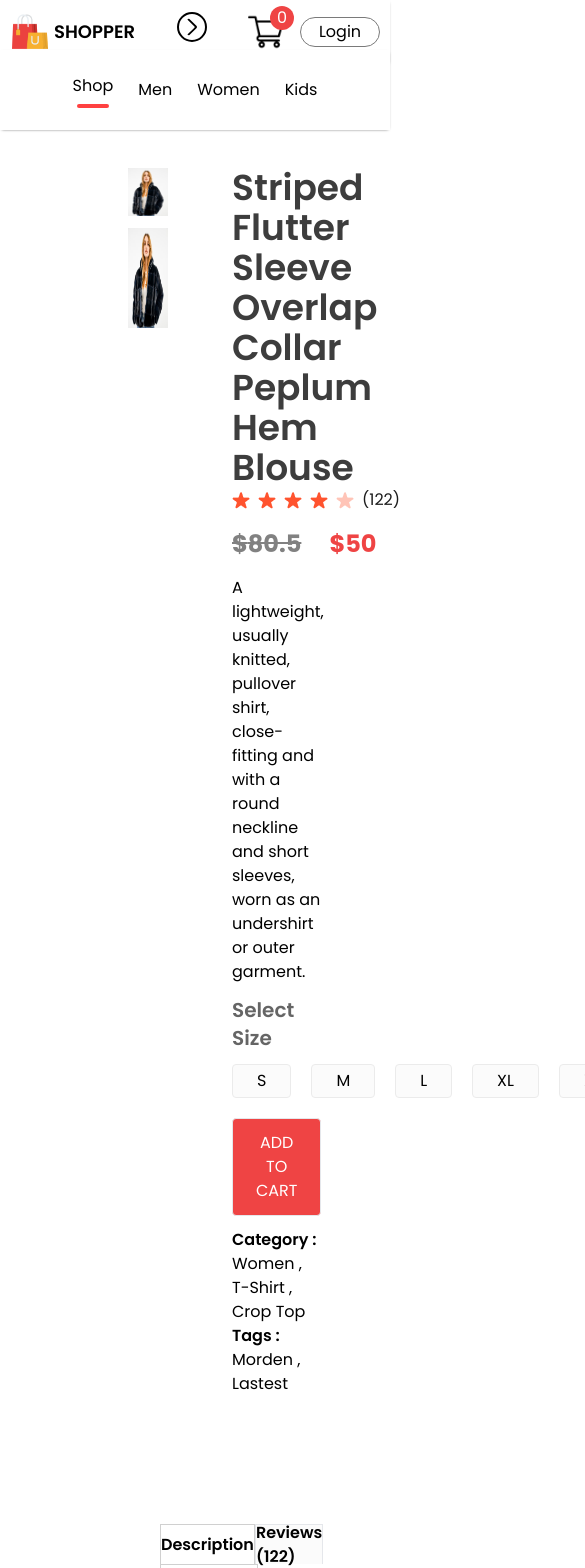
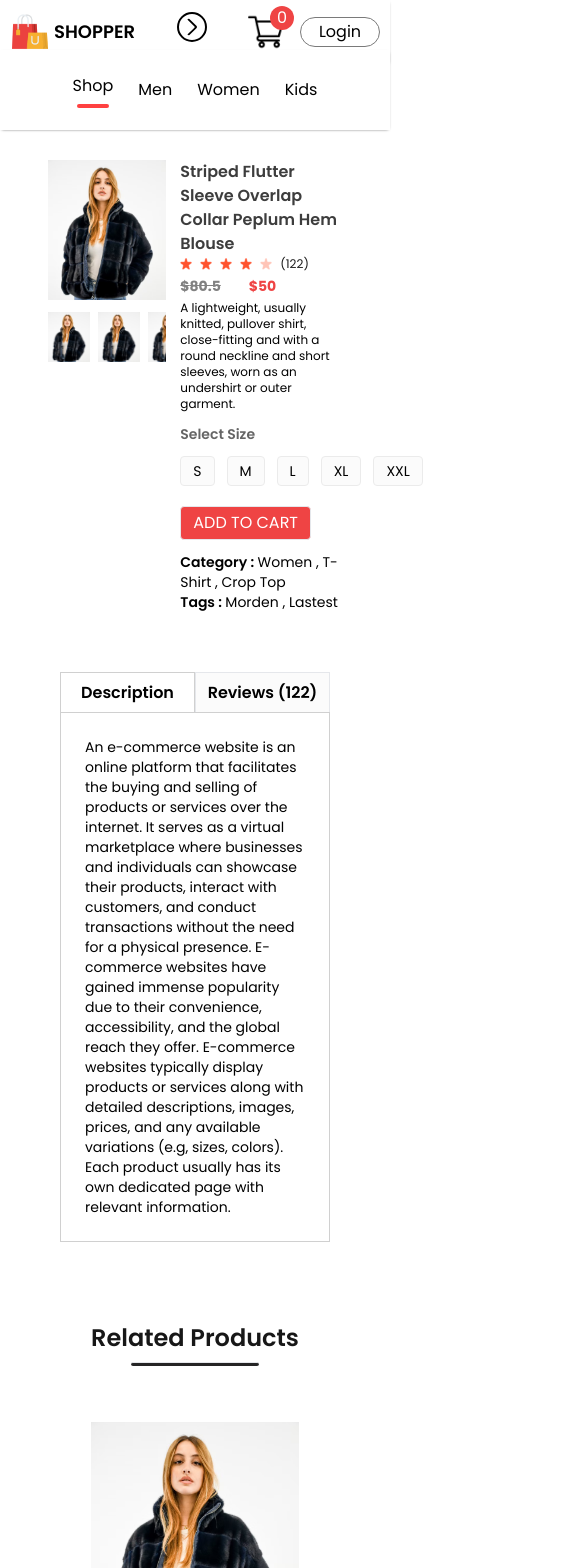
Before and after one commit to NotAfraiddd/Frontend_E_Commerce, a React (Create React App) app: page /product/1 in a window 390 px wide. Shown: the top 1568 px of the page, 585 px wide, since content can reach past the window. Built offline with nearby package versions, Linux system fonts and the light colour scheme.

Commit message:
feat: add UI

```diff
--- a/src/assets/components/breadcrums/BreadCrums.css
+++ b/src/assets/components/breadcrums/BreadCrums.css
@@ -0,0 +1,7 @@
+.breadcrum span {
+  display: -webkit-box;
+  -webkit-box-orient: vertical;
+  -webkit-line-clamp: 1;
+  text-overflow: ellipsis;
+  overflow: hidden;
+}
--- a/src/assets/components/breadcrums/BreadCrums.tsx
+++ b/src/assets/components/breadcrums/BreadCrums.tsx
@@ -5,10 +5,10 @@ import { InterfaceProduct } from '@components/Item/InterfaceShopCategory'
 
 export default function BreadCrums({ product }: InterfaceProduct) {
   return (
-    <div className='breadcrum flex items-center gap-2 mx-32 my-10 text-[#5e5e5e] capitalize text-base font-semibold text'>
+    <div className='breadcrum mx-12 sm:mx-14 md:mx-16 xl:mx-32 text-xs md:text-sm lg:text-base xl:text-xl flex items-center gap-2 my-10 text-[#5e5e5e] capitalize font-semibold text'>
       HOME <img src={breadcrum_arrow} className=' w-4 h-4' alt='' /> SHOP
       <img src={breadcrum_arrow} className=' w-4 h-4' alt='' /> {product.category}
-      <img src={breadcrum_arrow} className=' w-4 h-4' alt='' />
+      <img src={breadcrum_arrow} className=' w-4 h-4' alt='' /> <span>{product.name}</span>
     </div>
   )
 }
--- a/src/assets/components/cartItems/CartItems.css
+++ b/src/assets/components/cartItems/CartItems.css
@@ -1,4 +1,4 @@
-@media (max-width: 1024px) {
+@media (max-width: 1100px) {
   .cart-items {
     margin-left: 80px;
     margin-right: 80px;
--- a/src/assets/components/descriptionBox/DescriptionBox.css
+++ b/src/assets/components/descriptionBox/DescriptionBox.css
@@ -1,3 +1,9 @@
-.description-box__nav-box.fade{
-    background-color: #fbfbfb;
+.description-box__nav-box.fade {
+  background-color: #fbfbfb;
 }
+
+@media (max-width: 1280px) {
+  .description-box {
+    margin: 60px;
+  }
+}
--- a/src/assets/components/descriptionBox/DescriptionBox.tsx
+++ b/src/assets/components/descriptionBox/DescriptionBox.tsx
@@ -11,7 +11,7 @@ export default function DescriptionBox() {
           Reviews (122)
         </div>
       </div>
-      <div className='description-box__description flex flex-col gap-4 border p-12 mb-20 border-[#d0d0d0]'>
+      <div className='description-box__description text-sm lg:text-base flex flex-col gap-4 border p-6 md:p-12 mb-20 border-[#d0d0d0]'>
         <p>
           An e-commerce website is an online platform that facilitates the buying and selling of products or services
           over the internet. It serves as a virtual marketplace where businesses and individuals can showcase their
--- a/src/assets/components/footer/Footer.tsx
+++ b/src/assets/components/footer/Footer.tsx
@@ -5,9 +5,9 @@ import { logo_big, instagram_icon, pintester_icon, whatsapp_icon } from '@images
 export const Footer = () => {
   return (
     <div className='footer flex flex-col justify-center items-center gap-12'>
-      <div className='footer-logo flex items-center gap-5'>
+      <div className='footer-logo flex items-center gap-5 mt-5'>
         <img src={logo_big} alt='Logo-big' />
-        <p className='text-[#383838] text-[46px] font-bold'>SHOPPER</p>
+        <div className='text-[#383838] text-3xl font-bold'>SHOPPER</div>
       </div>
       <ul className='footer-links flex list-none lg:gap-12 gap-5 justify-center text-[#252525] text-xl flex-wrap px-2'>
         <li className='footer-item cursor-pointer'>Company</li>
@@ -29,7 +29,7 @@ export const Footer = () => {
       </div>
       <div className='footer-copyright flex flex-col items-center gap-7 w-full mb-7 text-[#1a1a1a] text-xl break-words text-center'>
         <hr className='w-4/5 rounded-lg h-1 bg-[#c7c7c7]' />
-        <p>Copyright © 2024 - All Right Reserved</p>
+        <p className='text-base lg:text-xl'>Copyright © 2024 - All Right Reserved</p>
       </div>
     </div>
   )
--- a/src/assets/components/productDisplay/ProductDisplay.css
+++ b/src/assets/components/productDisplay/ProductDisplay.css
@@ -0,0 +1,3 @@
+.product-display__img-main {
+  width: -webkit-fill-available;
+}
--- a/src/assets/components/productDisplay/ProductDisplay.tsx
+++ b/src/assets/components/productDisplay/ProductDisplay.tsx
@@ -7,54 +7,58 @@ export default function ProductDisplay({ product }: InterfaceProduct) {
   const { addToCart } = useContext(ShopContext)
 
   return (
-    <div className='flex mx-32'>
-      <div className='product-display__left flex gap-3 w-1/3 flex-col'>
+    <div className='product flex mx-12 sm:mx-14 md:mx-16 xl:mx-32 justify-between'>
+      <div className='product-display__left flex gap-3 w-2/5 flex-col'>
         <div className='product-display__img'>
-          <img className='product-display__img-main h-full object-contain' src={product.image} alt='' />
+          <img className='product-display__img-main object-contain' src={product.image} alt='' />
         </div>
-        <div className='product-display__img-list flex justify-between gap-2 overflow-x-auto'>
-          <img src={product.image} alt='' className='h-[100px]' />
-          <img src={product.image} alt='' className='h-[100px]' />
-          <img src={product.image} alt='' className='h-[100px]' />
-          <img src={product.image} alt='' className='h-[100px]' />
-          <img src={product.image} alt='' className='h-[100px]' />
-          <img src={product.image} alt='' className='h-[100px]' />
+        <div className='product-display__img-list flex justify-between w-fit gap-2 overflow-x-auto'>
+          <img src={product.image} alt='' className='h-[50px] sm:h-20 md:h-24 xl:h-28' />
+          <img src={product.image} alt='' className='h-[50px] sm:h-20 md:h-24 xl:h-28' />
+          <img src={product.image} alt='' className='h-[50px] sm:h-20 md:h-24 xl:h-28' />
+          <img src={product.image} alt='' className='h-[50px] sm:h-20 md:h-24 xl:h-28' />
+          <img src={product.image} alt='' className='h-[50px] sm:h-20 md:h-24 xl:h-28' />
+          <img src={product.image} alt='' className='h-[50px] sm:h-20 md:h-24 xl:h-28' />
         </div>
       </div>
-      <div className='product-display__right w-2/3 mx-16 flex flex-col'>
-        <h1 className='text-[#3d3d3d] text-4xl font-semibold'>{product.name}</h1>
-        <div className='product-display__right-star flex items-center gap-2 text-base text-[#1c1c1c]'>
-          <img src={star_icon} alt='' />
-          <img src={star_icon} alt='' />
-          <img src={star_icon} alt='' />
-          <img src={star_icon} alt='' />
-          <img src={star_dull_icon} alt='' />
+      <div className='product-display__right w-[55%] flex flex-col'>
+        <h1 className='text-[#3d3d3d] text-base sm:text-lg font-semibold md:text-2xl xl:text-4xl'>{product.name}</h1>
+        <div className='product-display__right-star flex items-center gap-2 text-[#1c1c1c] text-xs md:text-sm lg:text-base'>
+          <img src={star_icon} alt='' className='w-3 md:w-4 lg:w-fit' />
+          <img src={star_icon} alt='' className='w-3 md:w-4 lg:w-fit' />
+          <img src={star_icon} alt='' className='w-3 md:w-4 lg:w-fit' />
+          <img src={star_icon} alt='' className='w-3 md:w-4 lg:w-fit' />
+          <img src={star_dull_icon} alt='' className='w-3 md:w-4 lg:w-fit' />
           <p>(122)</p>
         </div>
-        <div className='product-display__right-prices flex my-4 gap-7 text-2xl font-bold'>
-          <div className='product-display__price-old text-[#818181] line-through'>${product.old_price}</div>
-          <div className='product-display__price-new text-red-500'>${product.new_price}</div>
+        <div className='product-display__right-prices flex my-1 sm:my-2 md:my-3 lg:my-4 gap-7 text-2xl font-bold'>
+          <div className='product-display__price-old text-[#818181] line-through text-sm md:text-base lg:text-xl'>
+            ${product.old_price}
+          </div>
+          <div className='product-display__price-new text-red-500 text-sm md:text-base lg:text-xl'>
+            ${product.new_price}
+          </div>
         </div>
-        <div className='product-display__description'>
+        <div className='product-display__description text-xs md:text-sm lg:text-base'>
           A lightweight, usually knitted, pullover shirt, close-fitting and with a round neckline and short sleeves,
           worn as an undershirt or outer garment.
         </div>
         <div className='product-display__sizes'>
-          <h1 className='text-[#656565] text-xl font-semibold mt-3'>Select Size</h1>
-          <div className='product-display__size flex my-3 gap-5'>
-            <div className='py-1 hover:bg-[#e3e3e3] px-6 rounded bg-[#fbfbfb] border-[#ebebeb] border cursor-pointer'>
+          <h1 className='text-[#656565] text-sm md:text-base lg:text-xl font-semibold mt-3'>Select Size</h1>
+          <div className='product-display__size flex my-3 gap-3 md:gap-5 '>
+            <div className='py-1 hover:bg-[#e3e3e3] md:px-6 px-3 text-sm md:text-base rounded bg-[#fbfbfb] border-[#ebebeb] border cursor-pointer'>
               S
             </div>
-            <div className='py-1 hover:bg-[#e3e3e3] px-6 rounded bg-[#fbfbfb] border-[#ebebeb] border cursor-pointer'>
+            <div className='py-1 hover:bg-[#e3e3e3] md:px-6 px-3 text-sm md:text-base rounded bg-[#fbfbfb] border-[#ebebeb] border cursor-pointer'>
               M
             </div>
-            <div className='py-1 hover:bg-[#e3e3e3] px-6 rounded bg-[#fbfbfb] border-[#ebebeb] border cursor-pointer'>
+            <div className='py-1 hover:bg-[#e3e3e3] md:px-6 px-3 text-sm md:text-base rounded bg-[#fbfbfb] border-[#ebebeb] border cursor-pointer'>
               L
             </div>
-            <div className='py-1 hover:bg-[#e3e3e3] px-6 rounded bg-[#fbfbfb] border-[#ebebeb] border cursor-pointer'>
+            <div className='py-1 hover:bg-[#e3e3e3] md:px-6 px-3 text-sm md:text-base rounded bg-[#fbfbfb] border-[#ebebeb] border cursor-pointer'>
               XL
             </div>
-            <div className='py-1 hover:bg-[#e3e3e3] px-6 rounded bg-[#fbfbfb] border-[#ebebeb] border cursor-pointer'>
+            <div className='py-1 hover:bg-[#e3e3e3] md:px-6 px-3 text-sm md:text-base rounded bg-[#fbfbfb] border-[#ebebeb] border cursor-pointer'>
               XXL
             </div>
           </div>
@@ -64,15 +68,15 @@ export default function ProductDisplay({ product }: InterfaceProduct) {
                 addToCart(product.id)
               }
             }}
-            className='py-3 px-5 cursor-pointer rounded mb-3 mt-2 hover:bg-[#e3e3e3] hover:text-black bg-red-500 text-white border'
+            className='md:py-3 py-1 md:px-5 px-3 cursor-pointer rounded mb-3 mt-2 hover:bg-[#e3e3e3] hover:text-black bg-red-500 text-white border'
           >
             ADD TO CART
           </button>
-          <p className='product-display__category'>
-            <span className='font-semibold'>Category : </span>
+          <p className='product-display__category text-sm md:text-base'>
+            <span className='font-semibold '>Category : </span>
             <span>Women , T-Shirt , Crop Top</span>
           </p>
-          <p className='product-display__category'>
+          <p className='product-display__category text-sm md:text-base'>
             <span className='font-semibold'>Tags : </span>
             <span>Morden , Lastest</span>
           </p>
--- a/src/assets/components/relatedProducts/RelatedProducts.tsx
+++ b/src/assets/components/relatedProducts/RelatedProducts.tsx
@@ -5,8 +5,8 @@ import Item from '@components/Item/Item'
 export default function RelatedProducts() {
   return (
     <div className='related-products flex flex-col items-center gap-2'>
-      <h1 className='text-[#171717] text-5xl font-semibold'>Related Products</h1>
-      <hr className='w-52 h-[6px] rounded-xl bg-[#252525]' />
+      <h1 className='text-[#171717] text-2xl sm:text-3xl md:text-4xl lg:text-5xl font-semibold'>Related Products</h1>
+      <hr className='w-32 h-[4px] md:w-52 lg:h-[6px] rounded-xl bg-[#252525]' />
       <div className='related-products__item mt-12 gap-7 grid xl:grid-cols-4 lg:grid-cols-3 md:grid-cols-2 grid-cols-1'>
         {data_product.map((item, index) => {
           return (
```
Also changed, not shown: src/assets/components/Item/Item.tsx (+4 -4 lines).
